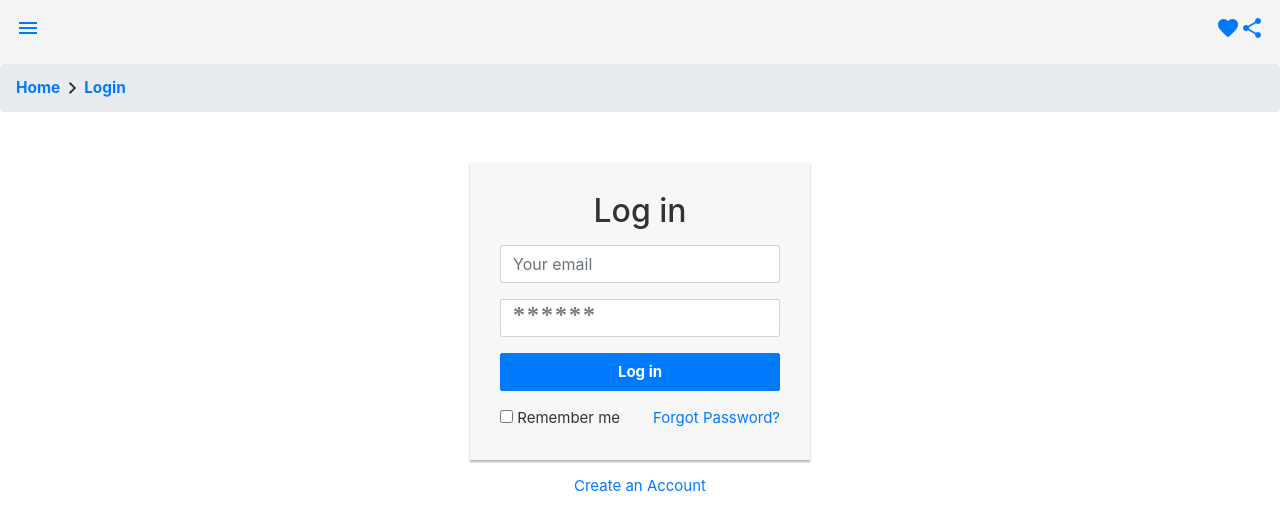
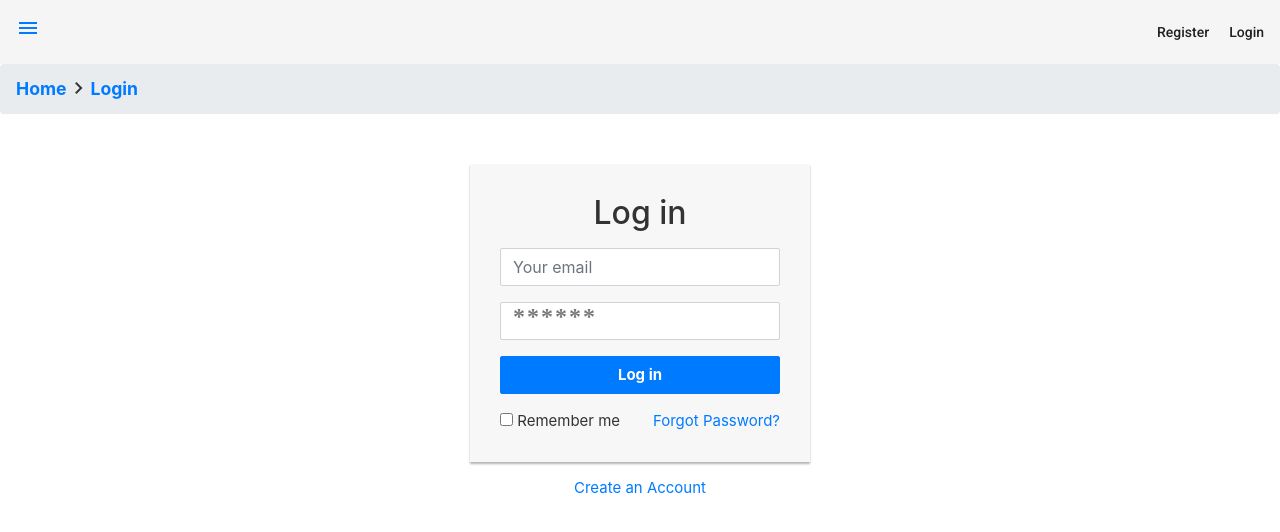
Before and after one commit to zahariev/login-w-tests, an Angular app: page /login in a window 1280 px wide. Shown: the top 532 px of the page. Built offline with nearby package versions, Linux system fonts and the light colour scheme.

Commit message:
fix: tool bar font size

```diff
--- a/src/app/app.component.css
+++ b/src/app/app.component.css
@@ -1,7 +1,7 @@
 :host {
   font-family: -apple-system, BlinkMacSystemFont, "Segoe UI", Roboto, Helvetica,
     Arial, sans-serif, "Apple Color Emoji", "Segoe UI Emoji", "Segoe UI Symbol";
-  font-size: 14px;
+  /* font-size: 14px; */
   color: #333;
   box-sizing: border-box;
   -webkit-font-smoothing: antialiased;
@@ -21,7 +21,7 @@ p {
   margin: 0;
 }
 
-.example-spacer {
+.spacer {
   flex: 1 1 auto;
   text-align: center;
 }
--- a/src/app/app.component.html
+++ b/src/app/app.component.html
@@ -52,7 +52,7 @@
   </a>
 </div> -->
 
-<mat-toolbar>
+<!-- <mat-toolbar>
   <a
     mat-icon-button
     class="example-icon"
@@ -61,8 +61,7 @@
     <mat-icon>menu</mat-icon>
   </a>
   <span> </span>
-  <span class="example-spacer"></span>
-  <a
+  <span class="spacer"></span> <a
     mat-icon-button
     class="example-icon favorite-icon"
     aria-label="Example icon-button with heart icon"
@@ -76,6 +75,25 @@
   >
     <mat-icon>share</mat-icon>
   </a>
+   <a mat-button routerLink="/register">Register</a>
+  <a mat-button routerLink="/login">Login</a>
+</mat-toolbar> -->
+
+<mat-toolbar>
+  <mat-toolbar-row>
+    <!--  <span>HOME</span> -->
+    <a
+      routerLink="/"
+      mat-icon-button
+      class="example-icon"
+      aria-label="Example icon-button with menu icon"
+    >
+      <mat-icon>menu</mat-icon>
+    </a>
+    <span class="spacer"></span>
+    <a class="mat-button" routerLink="/register">Register</a>
+    <a class="mat-button" routerLink="/login">Login</a>
+  </mat-toolbar-row>
 </mat-toolbar>
 <app-breadcrumb></app-breadcrumb>
 
--- a/src/styles.css
+++ b/src/styles.css
@@ -1,5 +1,16 @@
 /* You can add global styles to this file, and also import other style files */
-@import "~bootstrap/dist/css/bootstrap.min.css";
 
-html, body { height: 100%; }
-body { margin: 0; font-family: Roboto, "Helvetica Neue", sans-serif; }
+@import "~@angular/material/prebuilt-themes/indigo-pink.css";
+
+html,
+body {
+  height: 100%;
+}
+body {
+  margin: 0;
+  font-family: Roboto, "Helvetica Neue", sans-serif;
+}
+
+.mat-button {
+  padding-left: 20px;
+}
```
